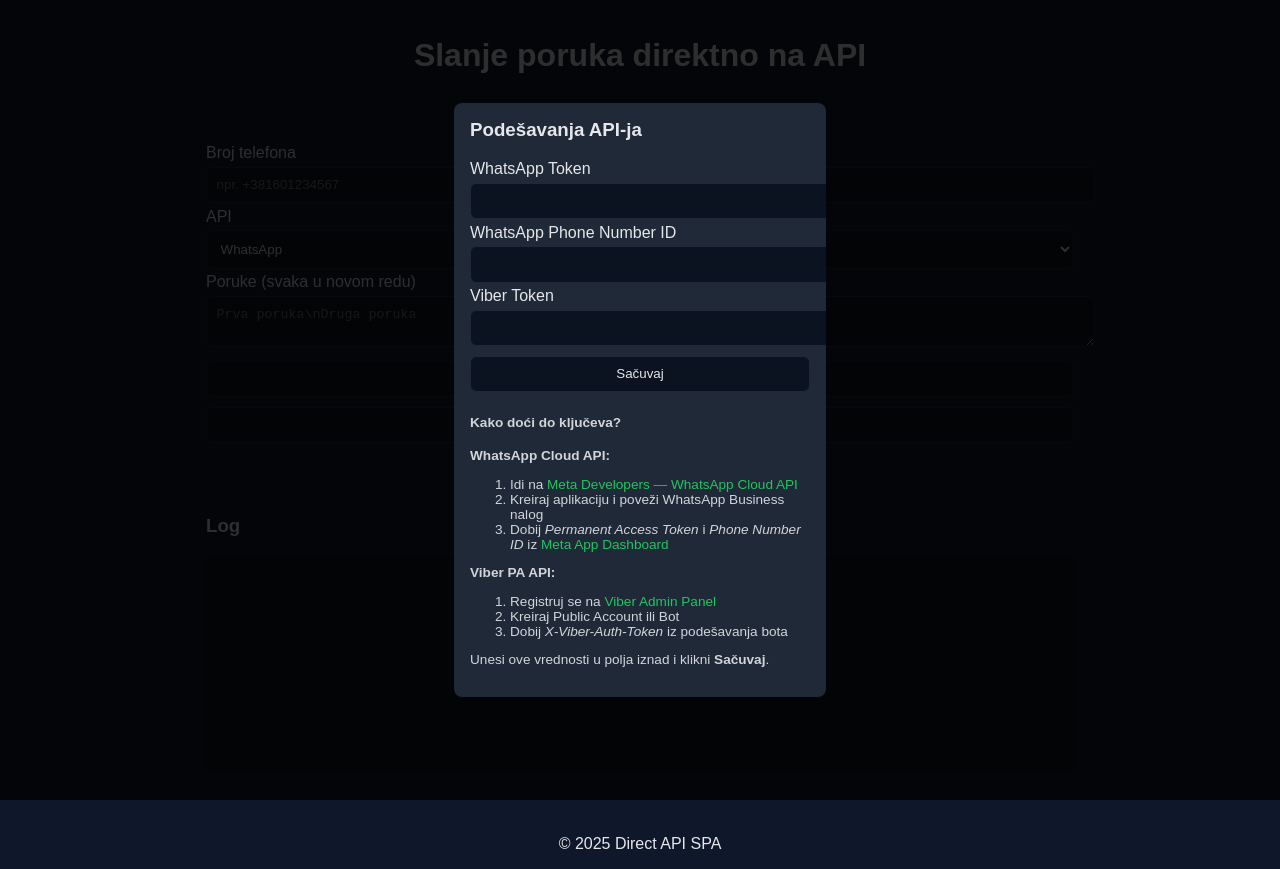
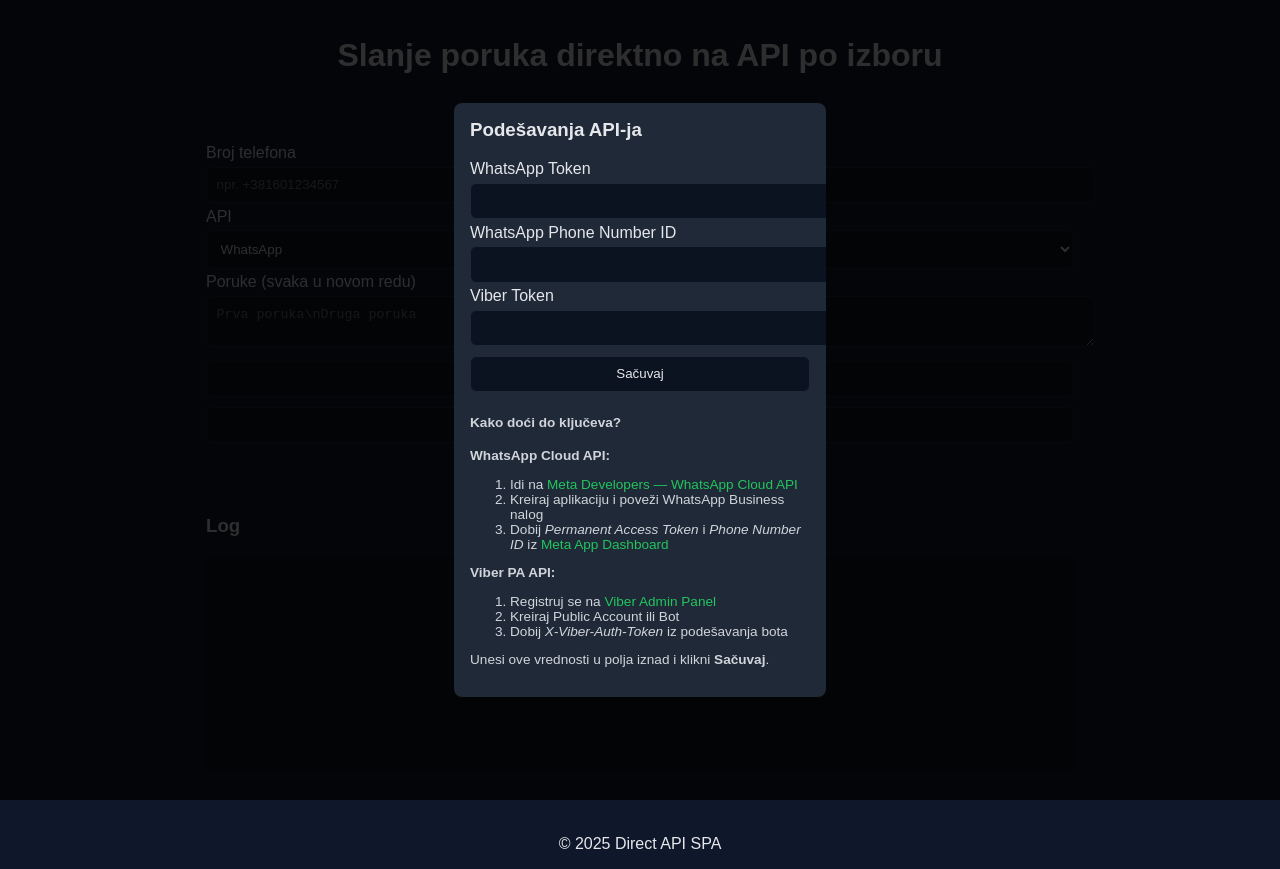
Before and after one commit to bdpsoft/spa-direct-api, a plain HTML site: page index.html in a window 1280 px wide. Drawn offline with Linux system fonts and the light colour scheme.

Commit message:
mala ispravka

```diff
--- a/index.html
+++ b/index.html
@@ -21,7 +21,7 @@
 </style>
 </head>
 <body>
-<header><h1>Slanje poruka direktno na API</h1></header>
+<header><h1>Slanje poruka direktno na API po izboru</h1></header>
 <main>
   <div class="card">
     <label>Broj telefona</label>
```
